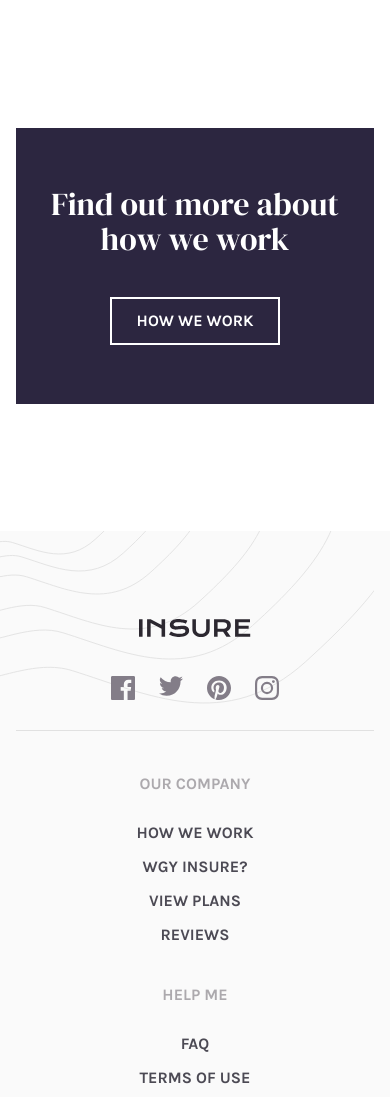
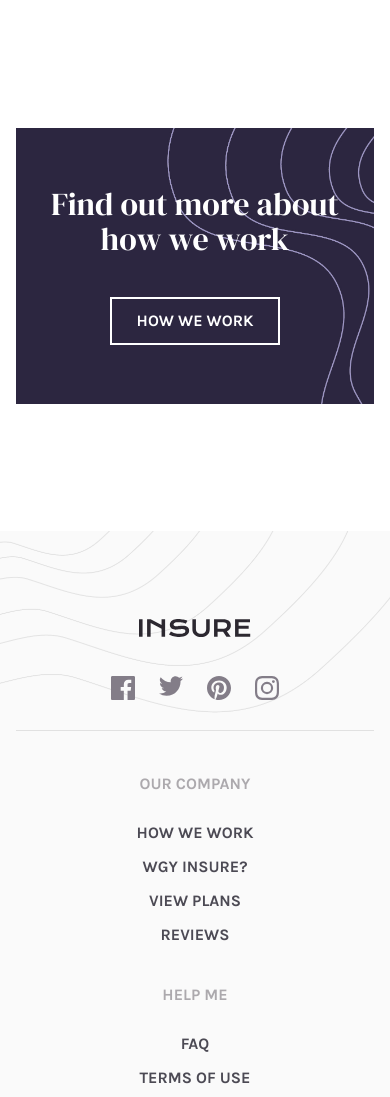
Before and after one commit to Mrityunjay383/Insure-final-modal, a plain HTML site: page index.html in a window 390 px wide. Shown: the part 2460-3557 px from the top of the page. Drawn offline with nearby package versions, Linux system fonts and the light colour scheme.

Commit message:
Background problem solved

```diff
--- a/index.html
+++ b/index.html
@@ -109,23 +109,33 @@
     <span class="bodyS_3_btn">
       HOW WE WORK
     </span>
-    <img class="how-we" src="images/bg-pattern-how-we-work-desktop.svg" alt="">
-    <img class="how-we-mob" src="images/bg-pattern-how-we-work-mobile.svg" alt="">
+
   </section>
 
 
   <div class="footer">
-    <img class="foo_pa" src="images/bg-pattern-footer-desktop.svg" alt="">
-    <img class="foo_pa_mob" src="images/bg-pattern-footer-mobile.svg" alt="">
+
     <div class="f-logo-social">
       <div class="f-logo">
         <img src="images/logo.svg" alt="">
       </div>
       <div class="f-social">
-        <svg xmlns="http://www.w3.org/2000/svg" width="24" height="24"><path d="M22.675 0H1.325C.593 0 0 .593 0 1.325v21.351C0 23.407.593 24 1.325 24H12.82v-9.294H9.692v-3.622h3.128V8.413c0-3.1 1.893-4.788 4.659-4.788 1.325 0 2.463.099 2.795.143v3.24l-1.918.001c-1.504 0-1.795.715-1.795 1.763v2.313h3.587l-.467 3.622h-3.12V24h6.116c.73 0 1.323-.593 1.323-1.325V1.325C24 .593 23.407 0 22.675 0z"/></svg>
-        <svg xmlns="http://www.w3.org/2000/svg" width="24" height="20"><path d="M24 2.557a9.83 9.83 0 01-2.828.775A4.932 4.932 0 0023.337.608a9.864 9.864 0 01-3.127 1.195A4.916 4.916 0 0016.616.248c-3.179 0-5.515 2.966-4.797 6.045A13.978 13.978 0 011.671 1.149a4.93 4.93 0 001.523 6.574 4.903 4.903 0 01-2.229-.616c-.054 2.281 1.581 4.415 3.949 4.89a4.935 4.935 0 01-2.224.084 4.928 4.928 0 004.6 3.419A9.9 9.9 0 010 17.54a13.94 13.94 0 007.548 2.212c9.142 0 14.307-7.721 13.995-14.646A10.025 10.025 0 0024 2.557z"/></svg>
-        <svg xmlns="http://www.w3.org/2000/svg" width="24" height="24"><path d="M12 0C5.373 0 0 5.372 0 12c0 5.084 3.163 9.426 7.627 11.174-.105-.949-.2-2.405.042-3.441.218-.937 1.407-5.965 1.407-5.965s-.359-.719-.359-1.782c0-1.668.967-2.914 2.171-2.914 1.023 0 1.518.769 1.518 1.69 0 1.029-.655 2.568-.994 3.995-.283 1.194.599 2.169 1.777 2.169 2.133 0 3.772-2.249 3.772-5.495 0-2.873-2.064-4.882-5.012-4.882-3.414 0-5.418 2.561-5.418 5.207 0 1.031.397 2.138.893 2.738a.36.36 0 01.083.345l-.333 1.36c-.053.22-.174.267-.402.161-1.499-.698-2.436-2.889-2.436-4.649 0-3.785 2.75-7.262 7.929-7.262 4.163 0 7.398 2.967 7.398 6.931 0 4.136-2.607 7.464-6.227 7.464-1.216 0-2.359-.631-2.75-1.378l-.748 2.853c-.271 1.043-1.002 2.35-1.492 3.146C9.57 23.812 10.763 24 12 24c6.627 0 12-5.373 12-12 0-6.628-5.373-12-12-12z"/></svg>
-        <svg xmlns="http://www.w3.org/2000/svg" width="24" height="24"><path d="M12 2.163c3.204 0 3.584.012 4.85.07 3.252.148 4.771 1.691 4.919 4.919.058 1.265.069 1.645.069 4.849 0 3.205-.012 3.584-.069 4.849-.149 3.225-1.664 4.771-4.919 4.919-1.266.058-1.644.07-4.85.07-3.204 0-3.584-.012-4.849-.07-3.26-.149-4.771-1.699-4.919-4.92-.058-1.265-.07-1.644-.07-4.849 0-3.204.013-3.583.07-4.849.149-3.227 1.664-4.771 4.919-4.919 1.266-.057 1.645-.069 4.849-.069zM12 0C8.741 0 8.333.014 7.053.072 2.695.272.273 2.69.073 7.052.014 8.333 0 8.741 0 12c0 3.259.014 3.668.072 4.948.2 4.358 2.618 6.78 6.98 6.98C8.333 23.986 8.741 24 12 24c3.259 0 3.668-.014 4.948-.072 4.354-.2 6.782-2.618 6.979-6.98.059-1.28.073-1.689.073-4.948 0-3.259-.014-3.667-.072-4.947-.196-4.354-2.617-6.78-6.979-6.98C15.668.014 15.259 0 12 0zm0 5.838a6.162 6.162 0 100 12.324 6.162 6.162 0 000-12.324zM12 16a4 4 0 110-8 4 4 0 010 8zm6.406-11.845a1.44 1.44 0 100 2.881 1.44 1.44 0 000-2.881z"/></svg>
+        <svg xmlns="http://www.w3.org/2000/svg" width="24" height="24">
+          <path
+            d="M22.675 0H1.325C.593 0 0 .593 0 1.325v21.351C0 23.407.593 24 1.325 24H12.82v-9.294H9.692v-3.622h3.128V8.413c0-3.1 1.893-4.788 4.659-4.788 1.325 0 2.463.099 2.795.143v3.24l-1.918.001c-1.504 0-1.795.715-1.795 1.763v2.313h3.587l-.467 3.622h-3.12V24h6.116c.73 0 1.323-.593 1.323-1.325V1.325C24 .593 23.407 0 22.675 0z" />
+          </svg>
+        <svg xmlns="http://www.w3.org/2000/svg" width="24" height="20">
+          <path
+            d="M24 2.557a9.83 9.83 0 01-2.828.775A4.932 4.932 0 0023.337.608a9.864 9.864 0 01-3.127 1.195A4.916 4.916 0 0016.616.248c-3.179 0-5.515 2.966-4.797 6.045A13.978 13.978 0 011.671 1.149a4.93 4.93 0 001.523 6.574 4.903 4.903 0 01-2.229-.616c-.054 2.281 1.581 4.415 3.949 4.89a4.935 4.935 0 01-2.224.084 4.928 4.928 0 004.6 3.419A9.9 9.9 0 010 17.54a13.94 13.94 0 007.548 2.212c9.142 0 14.307-7.721 13.995-14.646A10.025 10.025 0 0024 2.557z" />
+          </svg>
+        <svg xmlns="http://www.w3.org/2000/svg" width="24" height="24">
+          <path
+            d="M12 0C5.373 0 0 5.372 0 12c0 5.084 3.163 9.426 7.627 11.174-.105-.949-.2-2.405.042-3.441.218-.937 1.407-5.965 1.407-5.965s-.359-.719-.359-1.782c0-1.668.967-2.914 2.171-2.914 1.023 0 1.518.769 1.518 1.69 0 1.029-.655 2.568-.994 3.995-.283 1.194.599 2.169 1.777 2.169 2.133 0 3.772-2.249 3.772-5.495 0-2.873-2.064-4.882-5.012-4.882-3.414 0-5.418 2.561-5.418 5.207 0 1.031.397 2.138.893 2.738a.36.36 0 01.083.345l-.333 1.36c-.053.22-.174.267-.402.161-1.499-.698-2.436-2.889-2.436-4.649 0-3.785 2.75-7.262 7.929-7.262 4.163 0 7.398 2.967 7.398 6.931 0 4.136-2.607 7.464-6.227 7.464-1.216 0-2.359-.631-2.75-1.378l-.748 2.853c-.271 1.043-1.002 2.35-1.492 3.146C9.57 23.812 10.763 24 12 24c6.627 0 12-5.373 12-12 0-6.628-5.373-12-12-12z" />
+          </svg>
+        <svg xmlns="http://www.w3.org/2000/svg" width="24" height="24">
+          <path
+            d="M12 2.163c3.204 0 3.584.012 4.85.07 3.252.148 4.771 1.691 4.919 4.919.058 1.265.069 1.645.069 4.849 0 3.205-.012 3.584-.069 4.849-.149 3.225-1.664 4.771-4.919 4.919-1.266.058-1.644.07-4.85.07-3.204 0-3.584-.012-4.849-.07-3.26-.149-4.771-1.699-4.919-4.92-.058-1.265-.07-1.644-.07-4.849 0-3.204.013-3.583.07-4.849.149-3.227 1.664-4.771 4.919-4.919 1.266-.057 1.645-.069 4.849-.069zM12 0C8.741 0 8.333.014 7.053.072 2.695.272.273 2.69.073 7.052.014 8.333 0 8.741 0 12c0 3.259.014 3.668.072 4.948.2 4.358 2.618 6.78 6.98 6.98C8.333 23.986 8.741 24 12 24c3.259 0 3.668-.014 4.948-.072 4.354-.2 6.782-2.618 6.979-6.98.059-1.28.073-1.689.073-4.948 0-3.259-.014-3.667-.072-4.947-.196-4.354-2.617-6.78-6.979-6.98C15.668.014 15.259 0 12 0zm0 5.838a6.162 6.162 0 100 12.324 6.162 6.162 0 000-12.324zM12 16a4 4 0 110-8 4 4 0 010 8zm6.406-11.845a1.44 1.44 0 100 2.881 1.44 1.44 0 000-2.881z" />
+          </svg>
       </div>
     </div>
     <hr>
@@ -197,7 +207,7 @@
 
   <!-- Credits -->
   <div class="credits">
-    <p>Coded by <span>Mrityunjay</span> </p>
+    <p>Coded by <a href="https://instagram.com/mrityunjay.404/">Mrityunjay</a> </p>
   </div>
 
   <script type="text/javascript" src="scripts/script.js"></script>
--- a/styles/responsiveStyle.css
+++ b/styles/responsiveStyle.css
@@ -130,6 +130,8 @@
 
   .bodyS_3 {
     flex-direction: column;
+    background-image: url("../images/bg-pattern-how-we-work-mobile.jpg");
+    background-position: top, right;
   }
 
   .bodyS_3 h2 {
@@ -144,6 +146,9 @@
     position: absolute;
     right: 10%;
     top: 345vh;
+  }
+  .footer{
+    background-image: url("../images/bg-pattern-footer-mobile.jpg");
   }
   /* Edited to make it relative to the parent div(="footer") */
   .foo_pa_mob {
--- a/styles/style.css
+++ b/styles/style.css
@@ -180,7 +180,10 @@ h1, h2, h3, h4{
 .bodyS_3 {
   color: white;
   margin: 20vh 10%;
-  background-color: #2C2640;
+  background-image: url("../images/bg-pattern-how-we-work-desktop.jpg");
+  background-repeat: no-repeat;
+  background-size: cover;
+  background-position: right;
   display: flex;
   justify-content: space-between;
   align-items: center;
@@ -214,6 +217,8 @@ h1, h2, h3, h4{
 .footer {
   padding: 10vh 10%;
   background-color: #FAFAFA;
+  background-image: url("../images/bg-pattern-footer-desktop.jpg");
+  background-size: cover;
 }
 .foo_pa{
   position: absolute;
```
Also changed, not shown: images/bg-pattern-footer-desktop.jpg (added), images/bg-pattern-footer-desktop.svg (deleted), images/bg-pattern-footer-mobile.jpg (added), images/bg-pattern-footer-mobile.svg (deleted), images/bg-pattern-how-we-work-desktop.jpg (added), images/bg-pattern-how-we-work-desktop.svg (deleted), images/bg-pattern-how-we-work-mobile.jpg (added), images/bg-pattern-how-we-work-mobile.svg (deleted).
